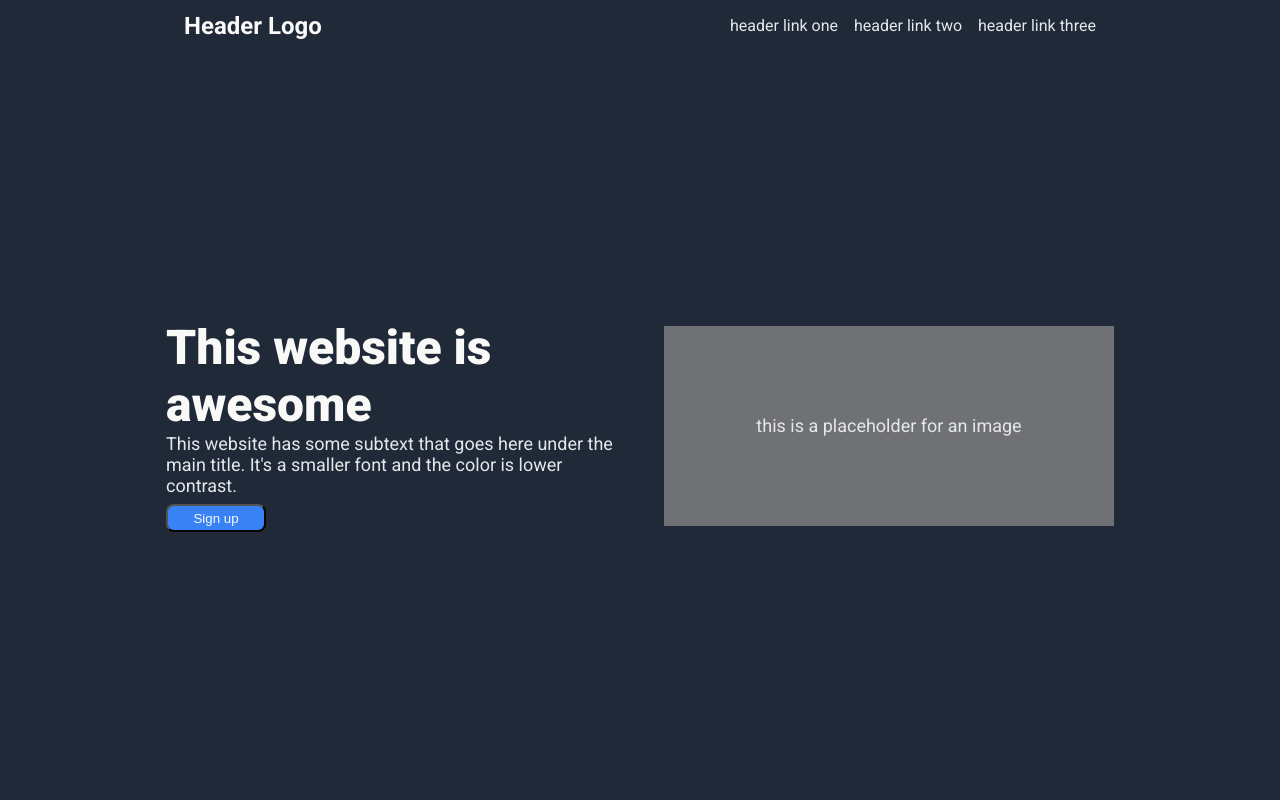
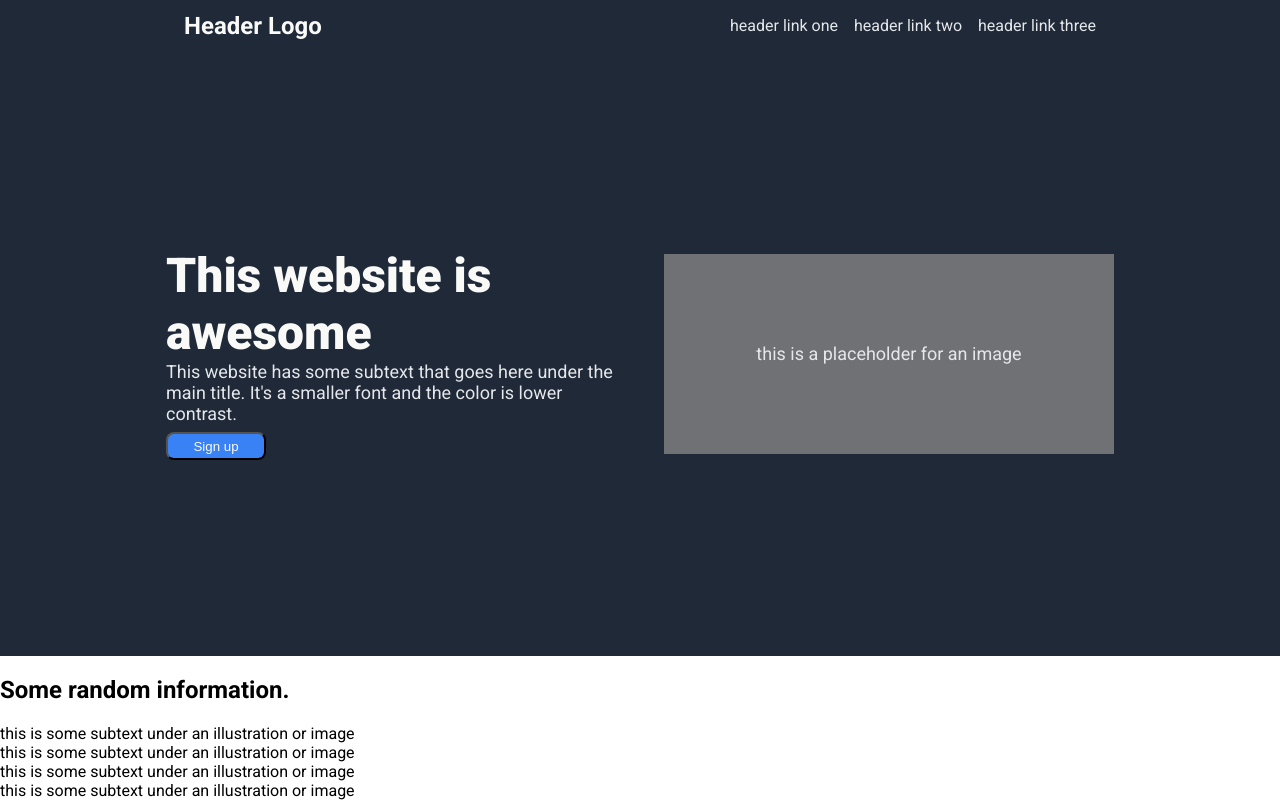
Before and after one commit to NilsSchoene/odin-landing-page, a plain HTML site: page index.html in a window 1280 px wide. Drawn offline with Linux system fonts and the light colour scheme.

Commit message:
Add section-two content

```diff
--- a/index.html
+++ b/index.html
@@ -17,6 +17,7 @@
             </ul>
         </div>
     </div>
+
     <div class="section-one">
         <div class="left-side-content">
             <h1>This website is awesome</h1>
@@ -29,5 +30,27 @@
             </div>
         </div>
     </div>
+
+    <div class="section-two">
+        <h2>Some random information.</h2>
+        <div class="images">
+            <div class="image-and-caption">
+                <div class="square-img"></div>
+                <div class="caption">this is some subtext under an illustration or image</div>
+            </div>
+            <div class="image-and-caption">
+                <div class="square-img"></div>
+                <div class="caption">this is some subtext under an illustration or image</div>
+            </div>
+            <div class="image-and-caption">
+                <div class="square-img"></div>
+                <div class="caption">this is some subtext under an illustration or image</div>
+            </div>
+            <div class="image-and-caption">
+                <div class="square-img"></div>
+                <div class="caption">this is some subtext under an illustration or image</div>
+            </div>
+        </div>
+    </div>
 </body>
 </html>
```
